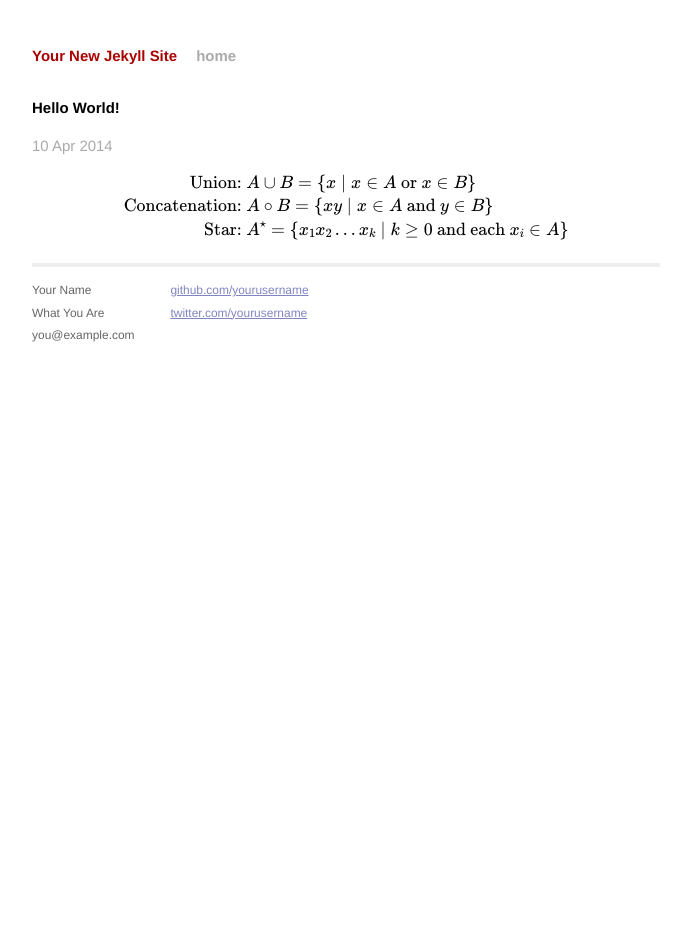
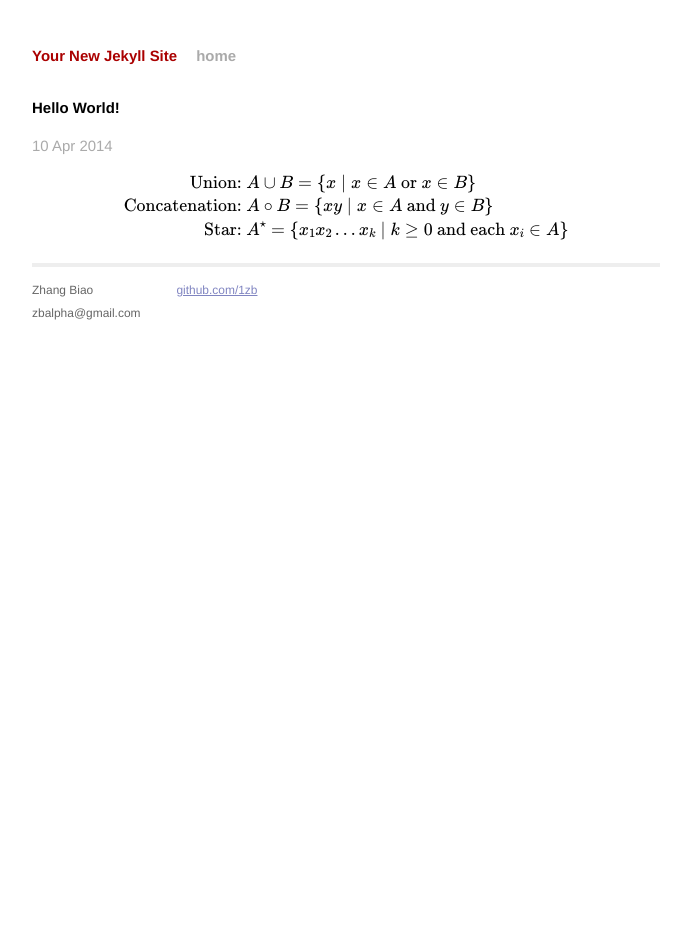
Before and after one commit to 1zb/1zb.github.io, a Jekyll site: the page built from _posts/2014-04-10-hello-world.markdown, in a window 1280 px wide. Shown: the whole page, without its empty margins (294-985 px from the left). Built offline with Jekyll 4.4.1, drawn with Linux system fonts in a browser that asks for light colours; formulas are drawn with MathJax 3.

Commit message:
Personal Information Updated

```diff
--- a/_layouts/default.html
+++ b/_layouts/default.html
@@ -42,15 +42,15 @@ MathJax.Hub.Config({
           <div class="footer">
             <div class="contact">
               <p>
-                Your Name<br />
-                What You Are<br />
-                you@example.com
+                Zhang Biao<br />
+                <!--What You Are<br /> -->
+                zbalpha@gmail.com
               </p>
             </div>
             <div class="contact">
               <p>
-                <a href="https://github.com/yourusername">github.com/yourusername</a><br />
-                <a href="https://twitter.com/yourusername">twitter.com/yourusername</a><br />
+                <a href="https://github.com/yourusername">github.com/1zb</a><br />
+                <!--<a href="https://twitter.com/yourusername">twitter.com/yourusername</a><br /> -->
               </p>
             </div>
           </div>
```
